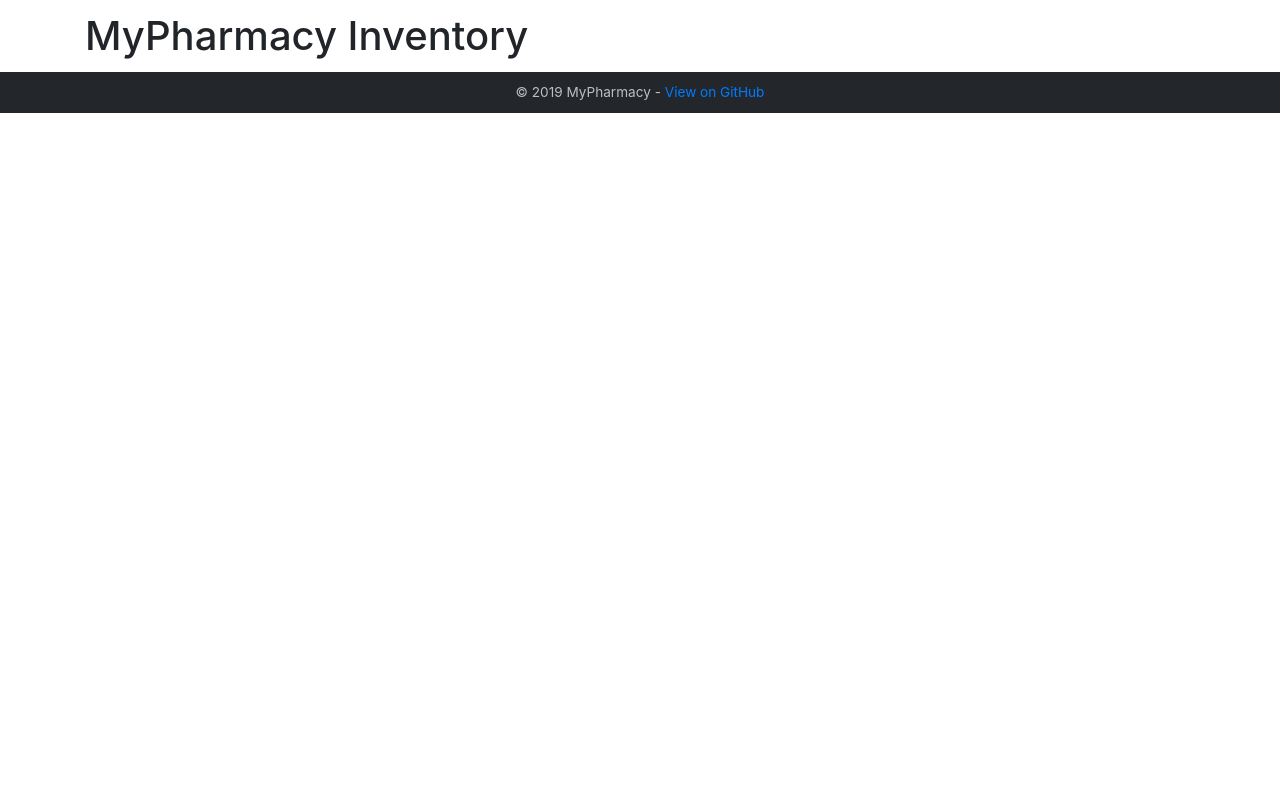
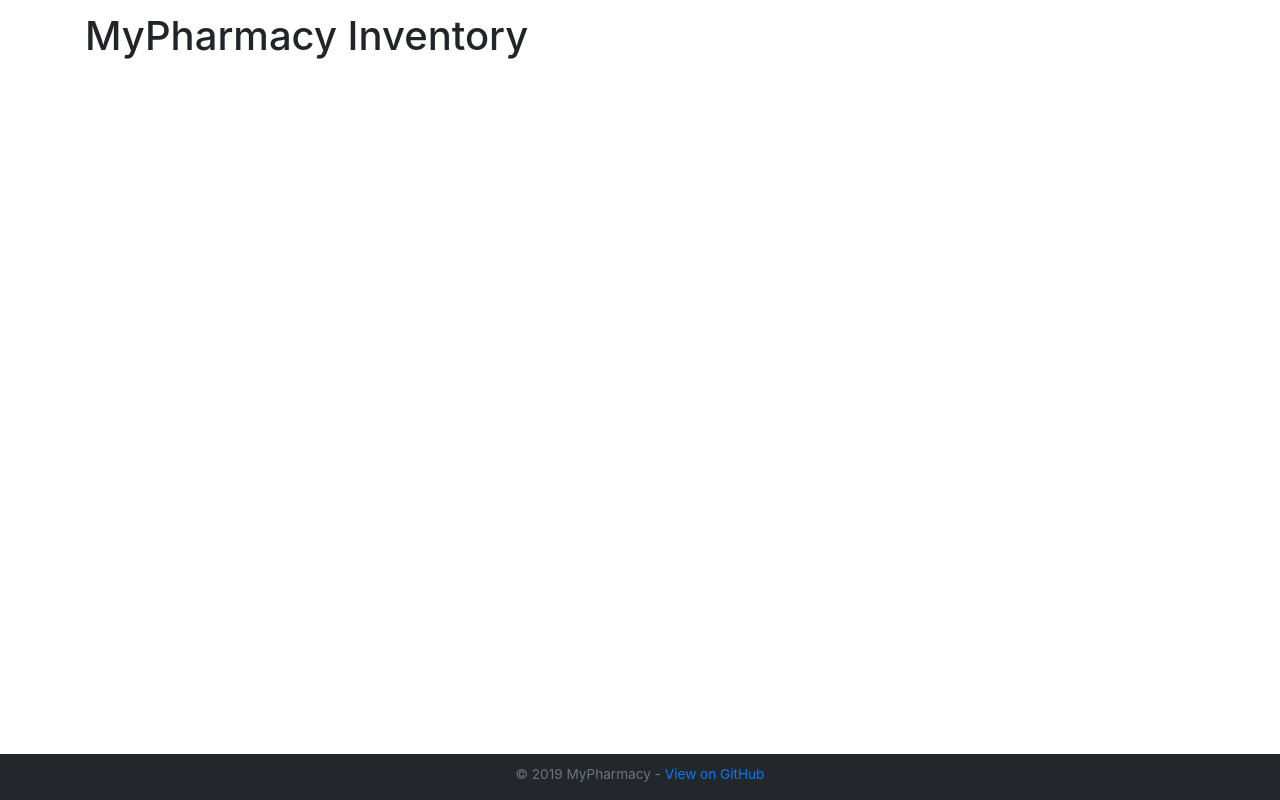
Before and after one commit to skylarkbe/pharmacy, a Django app: template inventory/templates/public/global.html in a window 1280 px wide. Run offline with Django 3.2, Linux system fonts and the light colour scheme; the template is opened without the code that fills it, so the values that code supplies are empty; some libraries are stand-ins or nearby versions.

Commit message:
Configure Sticky Footer in template
Signed-off-by: romain.vanderkeilen <t4MJeDc7yJjKinhwhvcJ>

```diff
--- a/inventory/static/inventory/css/inventory.css
+++ b/inventory/static/inventory/css/inventory.css
@@ -1,5 +1,9 @@
+html { position: relative; min-height: 100%; }
+body { margin-bottom: 60px; }
 header { margin-top: 0.75em ; margin-bottom: 0.75em ; }
-footer { background-color: #23272b;; color: hsla(0,0%,100%,.7); padding-top: 0.75em ; padding-bottom: 0.75em ; font-size: 0.85em; }
+footer { background-color: #23272b;; color: hsla(0,0%,100%,.7); font-size: 0.85em; }
+footer.footer { position: absolute; bottom: 0; width: 100%; height: 46px; }
+footer.footer p.text-muted { margin: 0.75em 0;}
 
 div.actionBar { padding-top: 1em ; }
 i.icon { margin-right: 0.5em; }
--- a/inventory/templates/core/footer.html
+++ b/inventory/templates/core/footer.html
@@ -1,4 +1,4 @@
 {% load i18n %}
 <div class="container text-center">
-    &copy; {% now "Y" %} MyPharmacy - <a href="https://github.com/skylarkbe/pharmacy" target="_blank">{% trans "View on GitHub" %}</a>
+    <p class="text-muted">&copy; {% now "Y" %} MyPharmacy - <a href="https://github.com/skylarkbe/pharmacy" target="_blank">{% trans "View on GitHub" %}</a></p>
 </div>
--- a/inventory/templates/public/global.html
+++ b/inventory/templates/public/global.html
@@ -20,7 +20,7 @@
         <main>
             {% block content %}{% endblock %}
         </main>
-        <footer>
+        <footer class="footer">
             {%  include "core/footer.html" %}
         </footer>
     </body>
```
